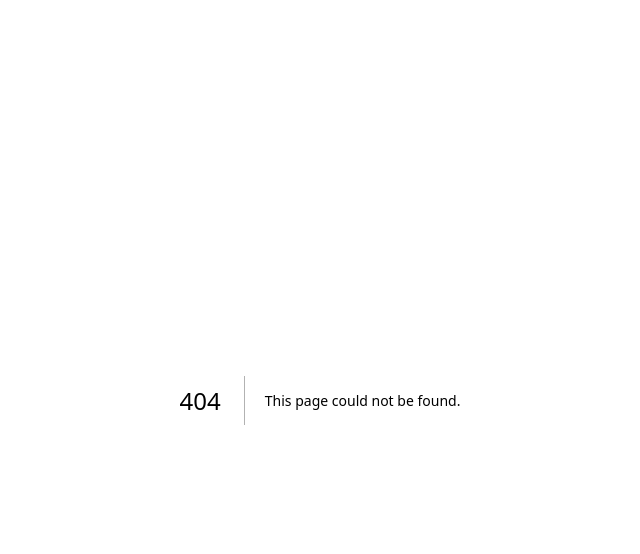
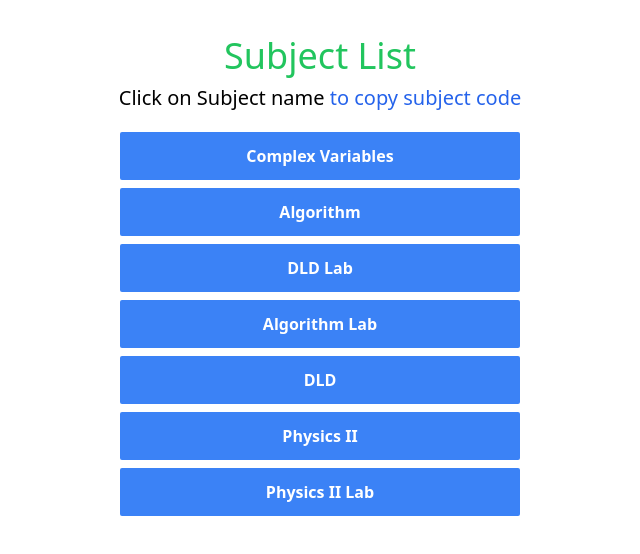
Before and after one commit to minhazurakash/Subject-picker, a Next.js app: page /sadia in a window 1280 px wide. Before the commit this address had no page. Shown: the top 554 px of the page, without its empty margins (320-960 px from the left). Built offline with nearby package versions, Linux system fonts and the light colour scheme.

Commit message:
course code update for sadia

```diff
--- /dev/null
+++ b/src/pages/sadia.tsx
@@ -0,0 +1,90 @@
+// import { Inter } from "next/font/google";
+import { useState } from "react";
+import { CopyToClipboard } from "react-copy-to-clipboard";
+import toast, { Toaster } from "react-hot-toast";
+
+// const inter = Inter({ subsets: ["latin"] });
+
+export default function Home() {
+  const [selectedSubject, setSelectedSubject] = useState<string>(null);
+  const [selectedCodes, setSelectedCodes] = useState<string[]>([]);
+  const subjectList = [
+    { name: "Complex Variables", code: "MAT241.15" },
+    { name: "Algorithm", code: "CSE265.15" },
+    { name: "DLD Lab", code: "CSE264.14" },
+    { name: "Algorithm Lab", code: "CSE266.14" },
+    { name: "DLD", code: "CSE263.11" },
+    { name: "Physics II", code: "PHY181.15" },
+    { name: "Physics II Lab", code: "PHY182.23" },
+  ];
+  return (
+    <main className={`container mx-auto p-4`}>
+      <div className="text-center my-5">
+        <h1 className="text-3xl md:text-4xl font-medium mb-2 text-green-500">
+          Subject List
+        </h1>
+        <p className="text-lg font-norma lg:text-xl ">
+          Click on Subject name
+          <span className="text-blue-600"> to copy subject code</span>
+        </p>
+      </div>
+      <div className="flex flex-col items-center gap-2">
+        {subjectList.map((item) => {
+          return (
+            <CopyToClipboard
+              key={item.code}
+              text={item.code}
+              onCopy={(value) => {
+                setSelectedSubject(value);
+                toast.success(`${item.name} code is copied!`);
+                if (selectedCodes.some((c) => c === item.code)) return;
+                setSelectedCodes((prev) => [...prev, value]);
+              }}
+            >
+              <button
+                className={`px-2 py-3 text-white font-bold w-full md:w-[400px] text-[16px] rounded-sm ${
+                  selectedSubject === item.code && "text-black/70"
+                } ${
+                  selectedCodes.some((c) => c === item.code)
+                    ? "bg-green-500"
+                    : "bg-blue-500"
+                }`}
+              >
+                {item.name}
+              </button>
+            </CopyToClipboard>
+          );
+        })}
+
+        {/* <div className="mt-20">
+          <h2 className="text-lg text-center mb-5">
+            Backup for Programming Language 2
+          </h2>
+          <CopyToClipboard
+            key="CSE281.8"
+            text="CSE281.8"
+            onCopy={(value) => {
+              setSelectedSubject(value);
+              toast.success(`Java Language code is copied!`);
+              if (selectedCodes.some((c) => c === "CSE281.8")) return;
+              setSelectedCodes((prev) => [...prev, value]);
+            }}
+          >
+            <button
+              className={`px-2 py-3 text-white font-bold w-full md:w-[400px] text-[16px] rounded-sm ${
+                selectedSubject === "CSE281.8" && "text-black/70"
+              } ${
+                selectedCodes.some((c) => c === "CSE281.8")
+                  ? "bg-green-500"
+                  : "bg-blue-500"
+              }`}
+            >
+              Java Language
+            </button>
+          </CopyToClipboard>
+        </div> */}
+      </div>
+      <Toaster />
+    </main>
+  );
+}
```
